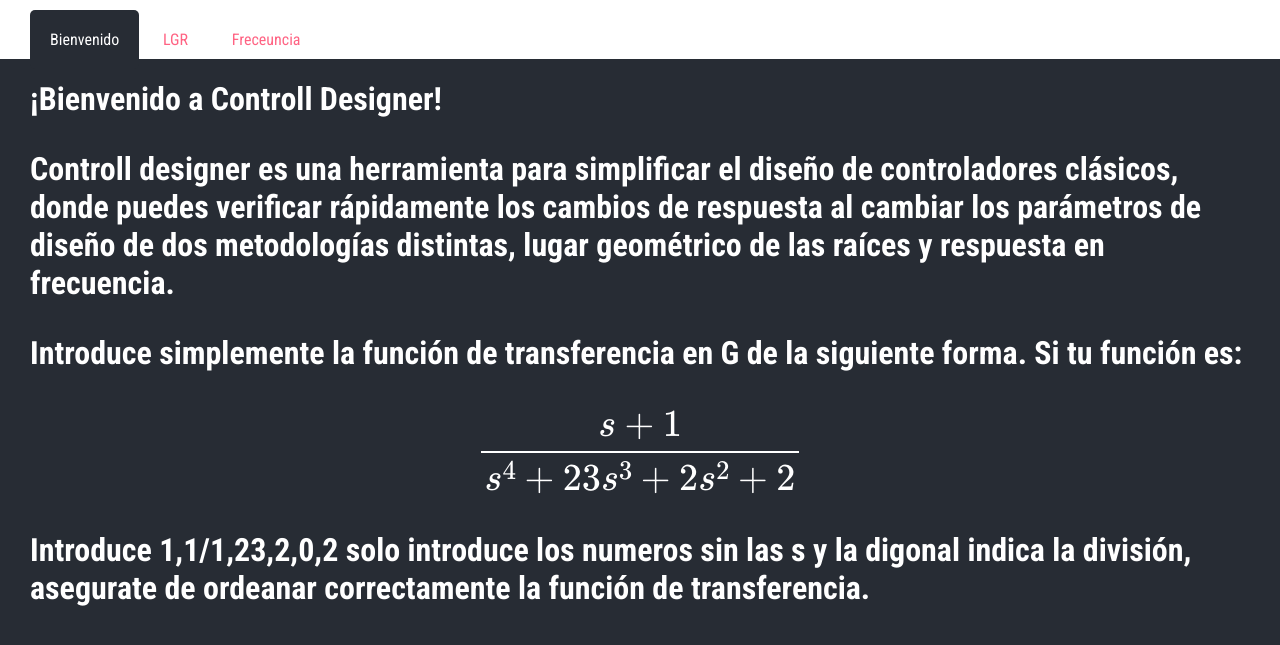
After one commit to pedabraham/ControlDashboard, a Flask app: page /intro in a window 1280 px wide. The commit adds this page. Shown: the top 645 px of the page. Run offline with Flask 2, Linux system fonts and the light colour scheme; parts of the project's set-up code (start-up, migrations or seed data) failed here and were passed over; some libraries are stand-ins or nearby versions.

Commit message:
Se añadio pantalla de introduccion

```diff
--- a/LGR/app.py
+++ b/LGR/app.py
@@ -414,6 +414,9 @@ def usoDeControlador():
     print(valoresEqDif)
     return render_template('usoDeControlador.html', valoresEqDif=valoresEqDif)
 
+@app.route('/intro', methods=['GET'])
+def intro():
+    return render_template('intro.html')
 
 if __name__ == '__main__':
     app.run(debug=True)
--- a/LGR/templates/freq.html
+++ b/LGR/templates/freq.html
@@ -10,6 +10,7 @@
   </head>
   <body>
     <nav>
+      <a href="/intro" class="itemNotSelected navItem">Bienvenido</a>
       <a href="/" class="itemNotSelected navItem">LGR</a>
       <a class="current navItem">Frecuencia</a>
     </nav>
--- a/LGR/templates/index.html
+++ b/LGR/templates/index.html
@@ -2,7 +2,6 @@
 <html lang="en" dir="ltr">
 
 <head>
-
   <script src="https://cdnjs.cloudflare.com/ajax/libs/Chart.js/2.7.3/Chart.bundle.js"></script>
   <script src="https://cdnjs.cloudflare.com/ajax/libs/Chart.js/2.7.3/Chart.bundle.min.js"></script>
   <link href="https://fonts.googleapis.com/css?family=Roboto+Condensed:400,700" rel="stylesheet">
@@ -13,16 +12,13 @@
 
 <body>
 
-
     <nav>
+      <a href="/intro" class="itemNotSelected navItem">Bienvenido</a>
       <a class="current navItem">LGR</a>
       <a href="/freq" class="itemNotSelected navItem">Freceuncia</a>
     </nav>
 
-
-
   <div class="diseño">
-
 
     <div class="titulo">
       <h1>Lugar geométrico <br> de las raices</h1>
--- /dev/null
+++ b/LGR/templates/intro.html
@@ -0,0 +1,39 @@
+<!DOCTYPE html>
+<html lang="en" dir="ltr">
+  <head>
+    <script src="https://cdnjs.cloudflare.com/ajax/libs/Chart.js/2.7.3/Chart.bundle.js"></script>
+    <script src="https://cdnjs.cloudflare.com/ajax/libs/Chart.js/2.7.3/Chart.bundle.min.js"></script>
+    <link href="https://fonts.googleapis.com/css?family=Roboto+Condensed:400,700" rel="stylesheet">
+    <meta charset="utf-8">
+    <title>ControlMaker</title>
+    <link rel="stylesheet" href={{ url_for('static', filename='master.css') }}>
+    <script type="text/javascript" id="MathJax-script" async
+      src="https://cdn.jsdelivr.net/npm/mathjax@3/es5/tex-chtml.js">
+    </script>
+  </head>
+  <body>
+    <nav>
+      <a class="current navItem">Bienvenido</a>
+      <a href="/" class="itemNotSelected navItem">LGR</a>
+      <a href="/freq" class="itemNotSelected navItem">Freceuncia</a>
+    </nav>
+    <div class="diseño">
+      <h1>¡Bienvenido a Controll Designer!<h1>
+        <p>
+          Controll designer es una herramienta para simplificar el diseño de controladores clásicos, donde puedes verificar rápidamente los cambios de respuesta al cambiar los parámetros de diseño de dos metodologías distintas, lugar geométrico de las raíces y respuesta en frecuencia.
+        </p>
+        <p>
+        Introduce simplemente la función de transferencia en G de la siguiente forma.
+        Si tu función es:
+        </p>
+        <p>
+          $$\frac{s+1}{s^4+23s^3+2s^2+2}$$
+        </p>
+        <p>
+          Introduce 1,1/1,23,2,0,2
+          solo introduce los numeros sin las s y la digonal indica la división, asegurate de ordeanar correctamente la función de transferencia.
+        </p>
+    </div>
+
+  </body>
+</html>
```
